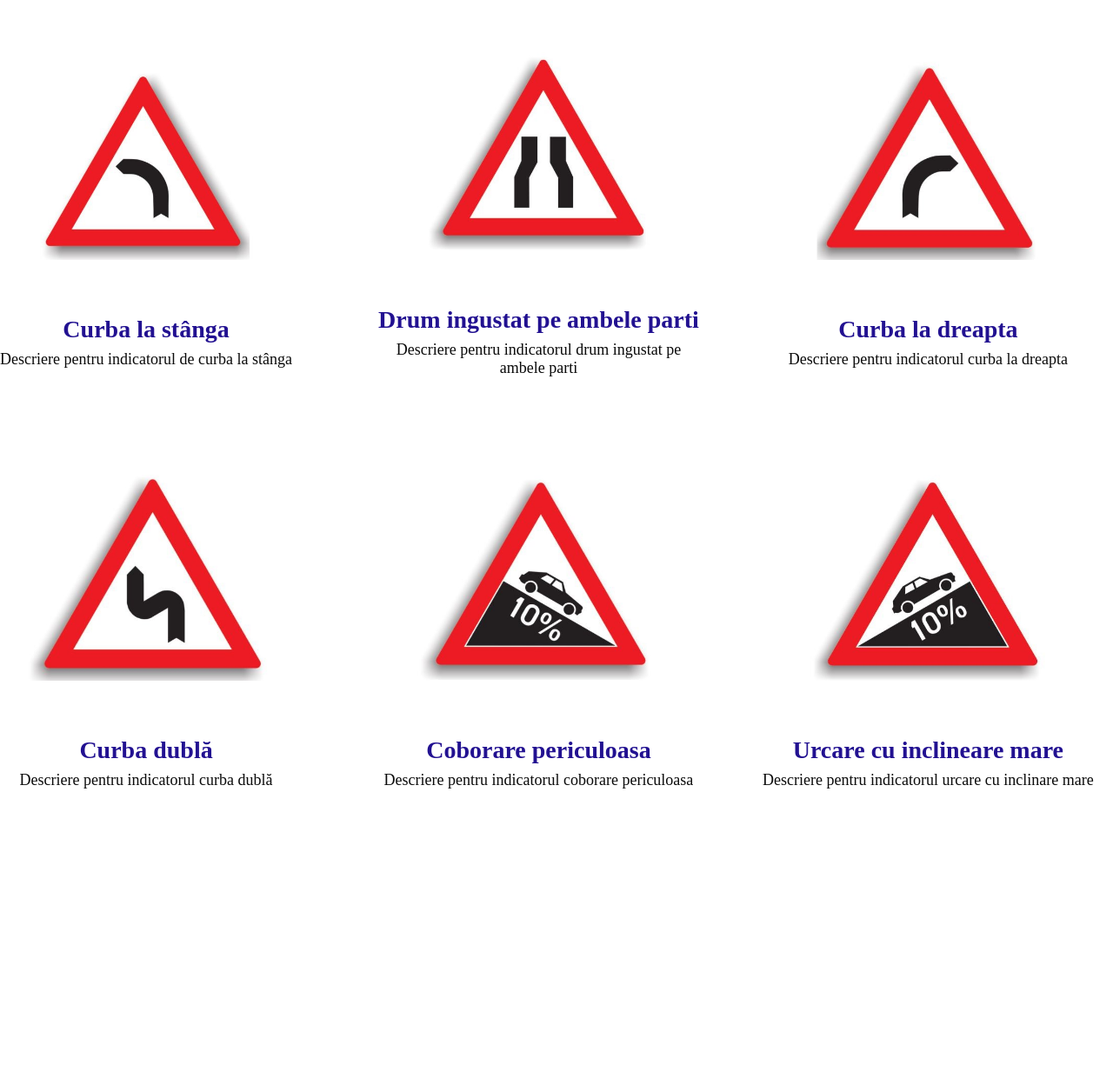
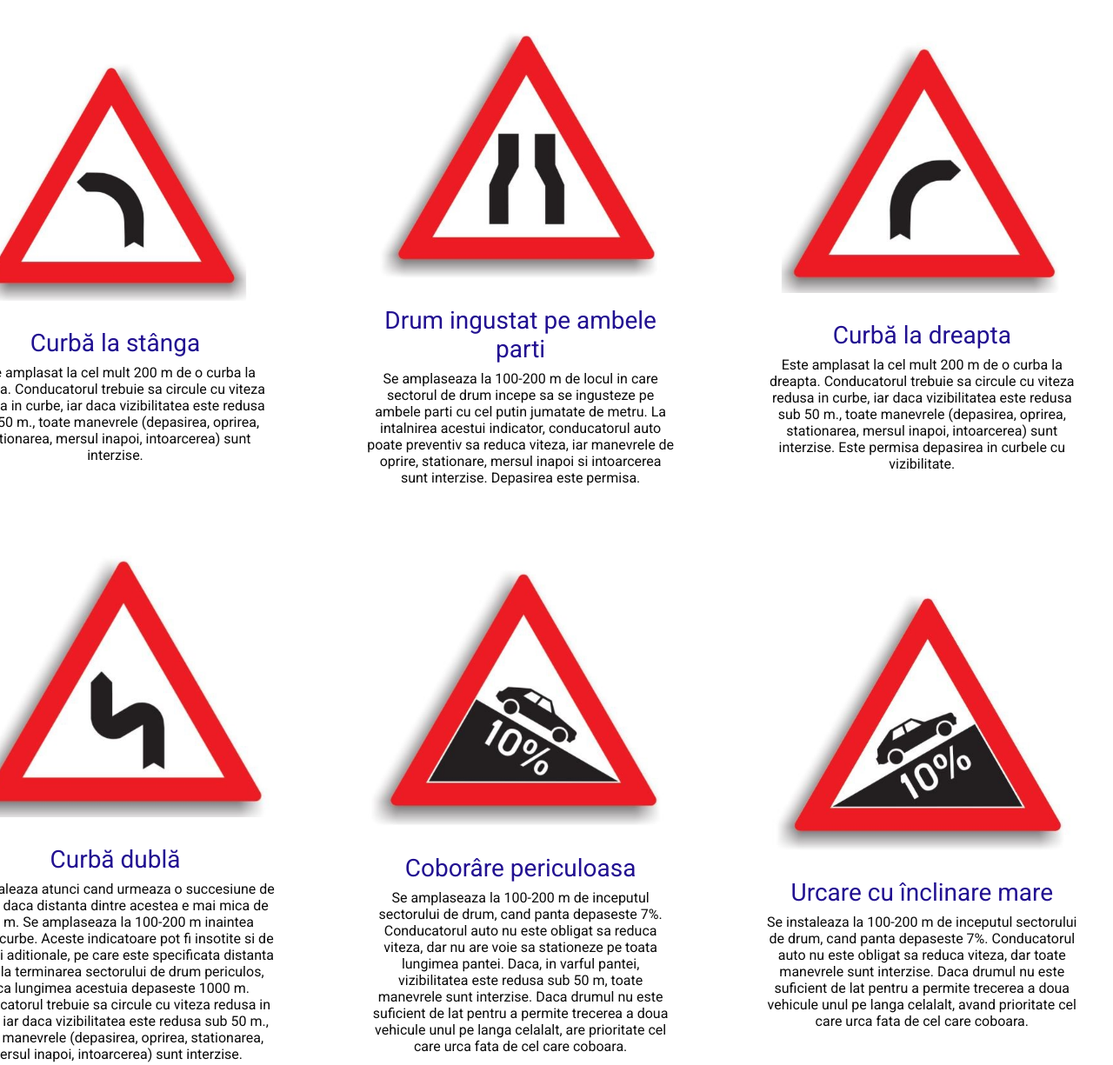
Before and after one commit to zkamper/web-project, a plain HTML site: page source/indicatoare-avertizare.html in a window 1280 px wide. Shown: the part 227-1452 px from the top of the page at 87% size. Before the commit the page ends 1155 px from the top, so only its background shows below. Drawn offline with Linux system fonts and the light colour scheme.

Commit message:
added more road signs for the demo, and additionally their description is now suitable

```diff
--- a/source/indicatoare-avertizare.html
+++ b/source/indicatoare-avertizare.html
@@ -40,38 +40,38 @@
                 <div class="image-container">
                     <div class="image-wrapper">
                         <img src="images/curba-la-stanga.JPG" alt="indicator-curba-la-stanga">
-                        <div class="image-title">Curba la stânga</div>
-                        <div class="image-description">Descriere pentru indicatorul de curba la stânga</div>
+                        <div class="image-title">Curbă la stânga</div>
+                        <div class="image-description">Este amplasat la cel mult 200 m de o curba la stanga. Conducatorul trebuie sa circule cu viteza redusa in curbe, iar daca vizibilitatea este redusa sub 50 m., toate manevrele (depasirea, oprirea, stationarea, mersul inapoi, intoarcerea) sunt interzise.</div>
                     </div>
 
                     <div class="image-wrapper">
                         <img src="images/drum-ingustat-pe-ambele-parti.JPG" alt="inidcator-drum-ingustat">
                         <div class="image-title">Drum ingustat pe ambele parti</div>
-                        <div class="image-description">Descriere pentru indicatorul drum ingustat pe ambele parti</div>
+                        <div class="image-description">Se amplaseaza la 100-200 m de locul in care sectorul de drum incepe sa se ingusteze pe ambele parti cu cel putin jumatate de metru. La intalnirea acestui indicator, conducatorul auto poate preventiv sa reduca viteza, iar manevrele de oprire, stationare, mersul inapoi si intoarcerea sunt interzise. Depasirea este permisa.</div>
                     </div>
 
                     <div class="image-wrapper">
                         <img src="images/curba-la-dreapta.JPG" alt="indicator-curba-la-dreapta">
-                        <div class="image-title">Curba la dreapta</div>
-                        <div class="image-description">Descriere pentru indicatorul curba la dreapta</div>
+                        <div class="image-title">Curbă la dreapta</div>
+                        <div class="image-description">Este amplasat la cel mult 200 m de o curba la dreapta. Conducatorul trebuie sa circule cu viteza redusa in curbe, iar daca vizibilitatea este redusa sub 50 m., toate manevrele (depasirea, oprirea, stationarea, mersul inapoi, intoarcerea) sunt interzise. Este permisa depasirea in curbele cu vizibilitate.</div>
                     </div>
 
                     <div class="image-wrapper">
                         <img src="images/curba-dubla.JPG" alt="indicator-curba-dubla">
-                        <div class="image-title">Curba dublă</div>
-                        <div class="image-description">Descriere pentru indicatorul curba dublă</div>
+                        <div class="image-title">Curbă dublă</div>
+                        <div class="image-description">Se instaleaza atunci cand urmeaza o succesiune de curbe, daca distanta dintre acestea e mai mica de 250 m. Se amplaseaza la 100-200 m inaintea primei curbe. Aceste indicatoare pot fi insotite si de panouri aditionale, pe care este specificata distanta pana la terminarea sectorului de drum periculos, daca lungimea acestuia depaseste 1000 m. Conducatorul trebuie sa circule cu viteza redusa in curbe, iar daca vizibilitatea este redusa sub 50 m., toate manevrele (depasirea, oprirea, stationarea, mersul inapoi, intoarcerea) sunt interzise.</div>
                     </div>
 
                     <div class="image-wrapper">
                         <img src="images/coborare-periculoasa.JPG" alt="inidcator-coborare-periculoasa">
-                        <div class="image-title">Coborare periculoasa</div>
-                        <div class="image-description">Descriere pentru indicatorul coborare periculoasa</div>
+                        <div class="image-title">Coborâre periculoasa</div>
+                        <div class="image-description">Se amplaseaza la 100-200 m de inceputul sectorului de drum, cand panta depaseste 7%. Conducatorul auto nu este obligat sa reduca viteza, dar nu are voie sa stationeze pe toata lungimea pantei. Daca, in varful pantei, vizibilitatea este redusa sub 50 m, toate manevrele sunt interzise. Daca drumul nu este suficient de lat pentru a permite trecerea a doua vehicule unul pe langa celalalt, are prioritate cel care urca fata de cel care coboara.</div>
                     </div>
 
                     <div class="image-wrapper">
                         <img src="images/urcare-cu-inclinare-mare.JPG" alt="indicator-urcare-cu-inclinare-mare">
-                        <div class="image-title">Urcare cu inclineare mare</div>
-                        <div class="image-description">Descriere pentru indicatorul urcare cu inclinare mare</div>
+                        <div class="image-title">Urcare cu înclinare mare</div>
+                        <div class="image-description">Se instaleaza la 100-200 m de inceputul sectorului de drum, cand panta depaseste 7%. Conducatorul auto nu este obligat sa reduca viteza, dar toate manevrele sunt interzise. Daca drumul nu este suficient de lat pentru a permite trecerea a doua vehicule unul pe langa celalalt, avand prioritate cel care urca fata de cel care coboara.</div>
                     </div>
 
         </div>
--- a/source/styles/indicatoare-de-avertizare.css
+++ b/source/styles/indicatoare-de-avertizare.css
@@ -31,7 +31,7 @@ body, html {
 .image-wrapper img {
     height: 333px;
     margin-bottom: 1rem;
-    padding: 3rem;
+    padding: 1rem;
     transition: transform 0.3s ease; /* Transition effect for hover */
 }
 
@@ -40,17 +40,24 @@ body, html {
 }
 
 .image-title {
+    font-family: "Roboto", Helvetica, 'Helvetica Neue';
     font-size: 28px;
-    font-weight: bold;
     color: #221191; /* Text color */
     margin-bottom: 0.5rem; /* Space between title and description */
     text-align: center; /* Center-align text */
+    max-width: 90%; /* Maximum width for the title */
+    margin-left: auto; /* Auto margin to center the title */
+    margin-right: auto; /* Auto margin to center the title */
 }
 
 .image-description {
-    font-size: 18px;
+    font-family: "Roboto", Helvetica, 'Helvetica Neue';
+    font-size: 16px;
     color: #0b0b0b;
     text-align: center;
+    max-width: 90%; /* Maximum width for the description */
+    margin-left: auto; /* Auto margin to center the description */
+    margin-right: auto; /* Auto margin to center the description */
 }
 
 /*smaller screens */
```
Also changed, not shown: source/indicatoare-rutiere.html (+6 -1 lines), source/prezentare-legislatie.html (+8 -8 lines), source/images/indicator-de-informare.JPG (added), source/images/indicator-de-obligare.JPG (added), source/images/indicator-de-orientare.JPG (added).
